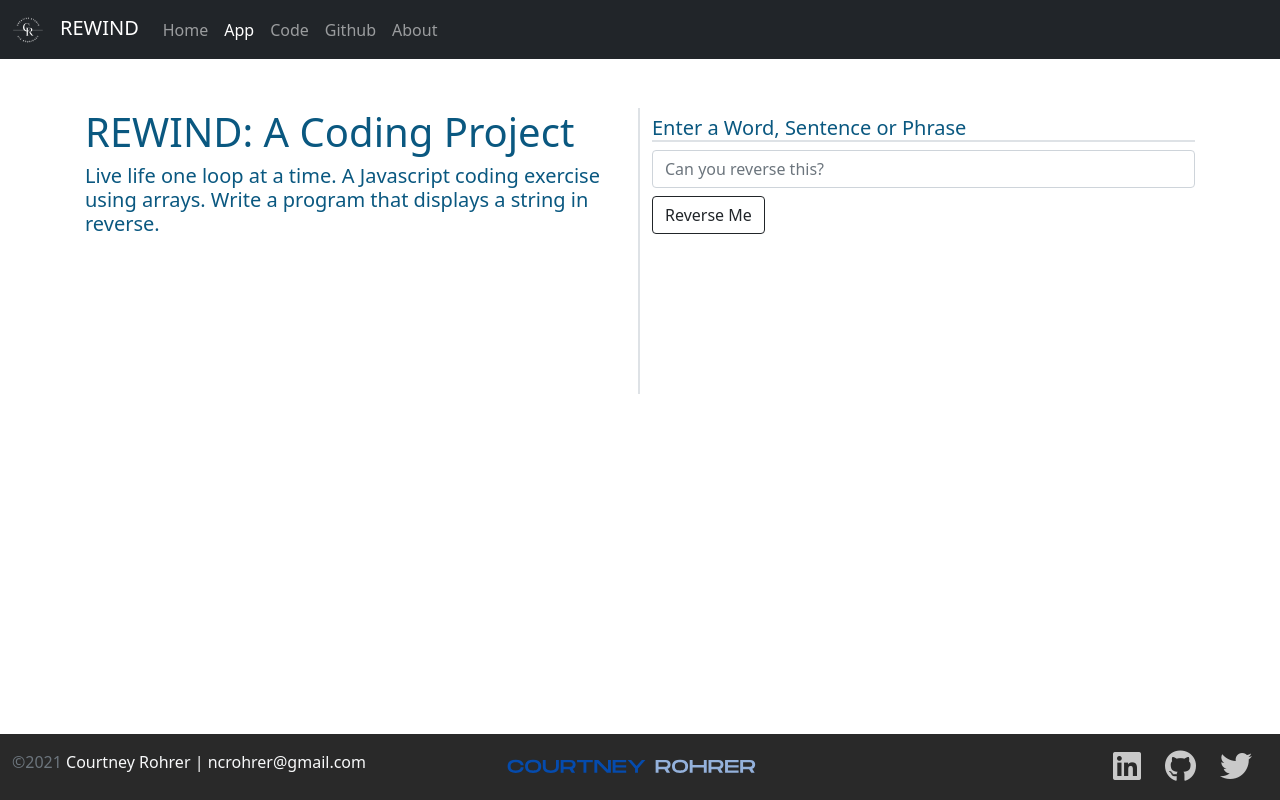
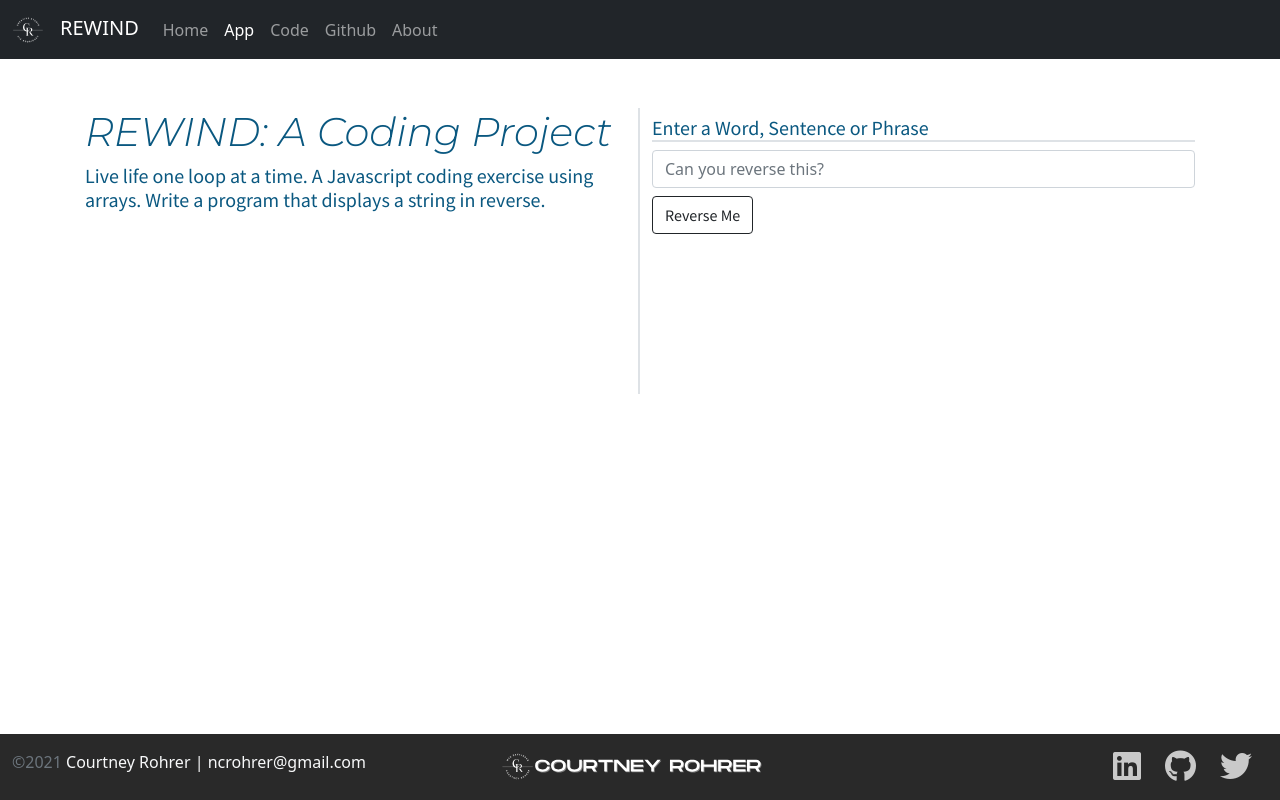
Before and after one commit to CourtneyRohrer/Rewind, a plain HTML site: page app.html in a window 1280 px wide. Drawn offline with nearby package versions, Linux system fonts and the light colour scheme.

Commit message:
logo changes

```diff
--- a/app.html
+++ b/app.html
@@ -13,6 +13,9 @@
     <script src="https://kit.fontawesome.com/5db21ba9c6.js" crossorigin="anonymous"></script>
     <link rel="stylesheet" href="/css/site.css">
     <link rel="icon" type="image/png" href="/img/favicon1-32x32.png">
+    <link rel="preconnect" href="https://fonts.googleapis.com">
+    <link rel="preconnect" href="https://fonts.gstatic.com" crossorigin>
+    <link href="https://fonts.googleapis.com/css2?family=Montserrat:ital,wght@1,300&family=Source+Sans+Pro&display=swap" rel="stylesheet">
 </head>
 
 <body class="d-flex flex-column h-100">
@@ -52,16 +55,16 @@
     <div class="container mt-5">
         <div class="row row-cols-1 row-cols-lg-2">
             <div class="col pb-3 border-end border-2">
-                <h1>REWIND: A Coding Project</h1>
-                <h4 class="lead">Live life one loop at a time. A Javascript coding exercise using arrays. Write a program that displays a string in reverse.</h4>
+                <h1 class="font-title">REWIND: A Coding Project</h1>
+                <h4 class="font-body lead">Live life one loop at a time. A Javascript coding exercise using arrays. Write a program that displays a string in reverse.</h4>
             </div>
             <div class="col mt-2">
-                <h5 class="border-2 border-bottom">Enter a Word, Sentence or Phrase</h5>
+                <h5 class="font-body border-2 border-bottom">Enter a Word, Sentence or Phrase</h5>
             <form class="row gx-3 gy-2">
                 <div class="col">
                 <input id="userString" type="text" class="form-control" placeholder="Can you reverse this?" aria-label="Enter a string">
                 <div class="col-12 mt-2">
-                    <button type="button" id="btnSubmit" class="btn btn-outline-dark">Reverse Me</button>
+                    <button type="button" id="btnSubmit" class="font-body btn btn-outline-dark">Reverse Me</button>
                 </div>
             </div>
             </form>
@@ -87,7 +90,7 @@
                     <div><span class="text-muted">&copy;2021</span> Courtney Rohrer | ncrohrer@gmail.com</div>
                </div>
                <div class="col d-flex align-items-center justify-content-center">
-                    <img src="/img/COURTNEY ROHRER (2).svg" alt="Courtney Rohrer Logo" height="30"/>
+                    <img src="/img/COURTNEY ROHRER (3).svg" alt="Courtney Rohrer Logo" height="30"/>
                </div>
                <div class="col order-first order-lg-last d-flex align-items-center justify-content-center justify-content-lg-end">
                     <div class="row">
--- a/css/site.css
+++ b/css/site.css
@@ -24,6 +24,14 @@ h1,h2,h3,h4,h5,h6 {
 
 main>.container {
     padding: 60px 15px 0;
+}
+
+.font-title {
+    font-family: 'Montserrat', sans-serif;
+}
+
+.font-body {
+    font-family: 'Source Sans Pro', sans-serif;
 }
 
 .sticky-nav {
```
Also changed, not shown: code.html (+6 -3 lines), index.html (+6 -3 lines), img/COURTNEY ROHRER (1).svg (deleted), img/COURTNEY ROHRER (2).svg (deleted), img/COURTNEY ROHRER (3).svg (added).
